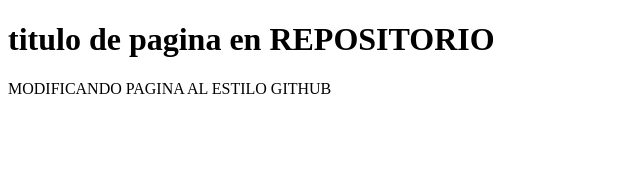
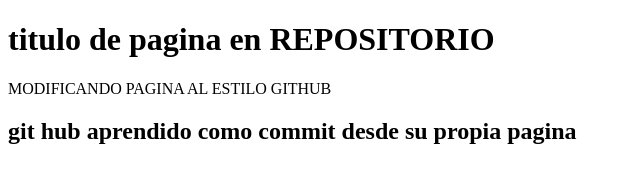
Before and after one commit to dvlpacct/proyectowebempresa, a plain HTML site: page index.html in a window 1280 px wide. Shown: the whole page, without its empty margins (0-640 px from the left). Drawn offline with Linux system fonts and the light colour scheme.

Commit message:
Update index.html

```diff
--- a/index.html
+++ b/index.html
@@ -6,5 +6,6 @@
 <body>
     <h1>titulo de pagina en REPOSITORIO</h1>
     <p>MODIFICANDO PAGINA AL ESTILO GITHUB</p>
+    <h2>git hub aprendido como commit desde su propia pagina</h2>
 </body>
 </html>
```
